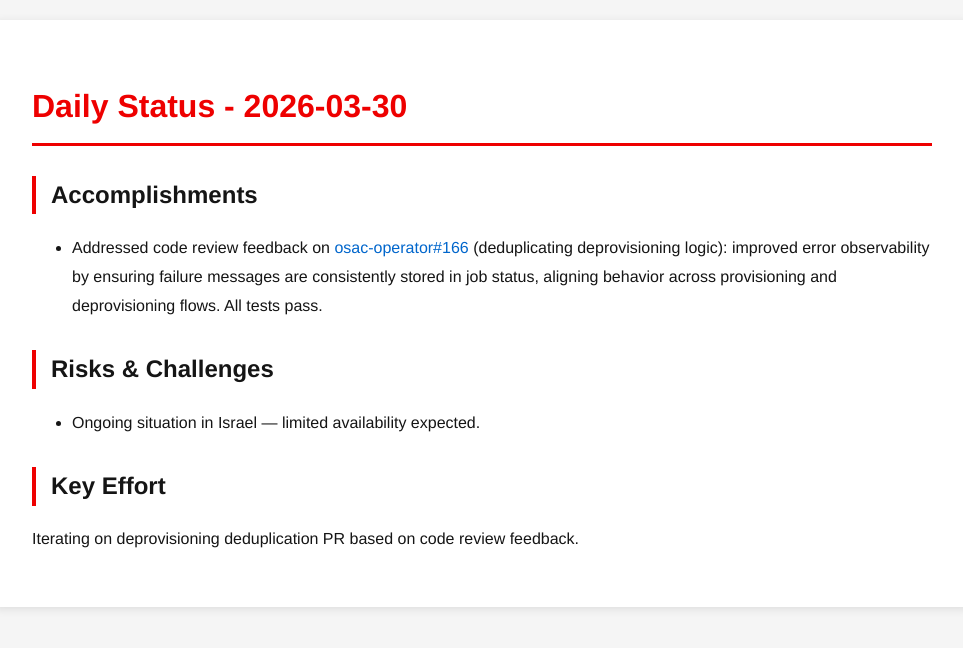
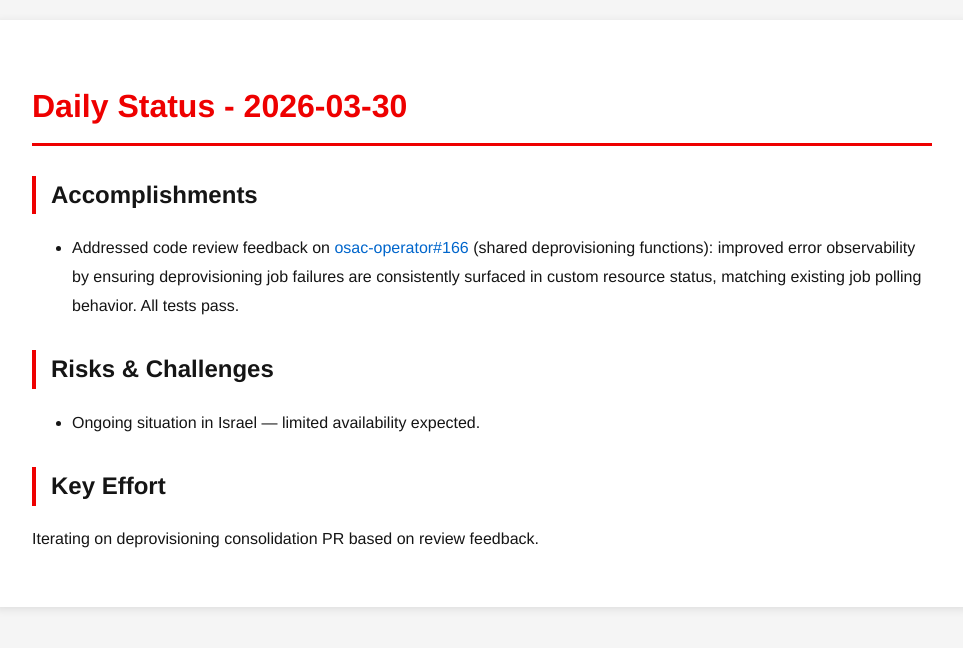
Before and after one commit to tzvatot/daily-status, a Jekyll site: the page built from 2026-03-30.md, in a window 1280 px wide. Shown: the top 648 px of the page, without its empty margins (158-1121 px from the left). Built offline with Jekyll 4.4.1, drawn with Linux system fonts in a browser that asks for light colours.

Commit message:
Daily status update - 2026-03-30

```diff
--- a/2026-03-30.md
+++ b/2026-03-30.md
@@ -7,10 +7,10 @@ date: 2026-03-30
 # Daily Status - 2026-03-30
 
 ## Accomplishments
-- Addressed code review feedback on [osac-operator#166](https://github.com/osac-project/osac-operator/pull/166) (deduplicating deprovisioning logic): improved error observability by ensuring failure messages are consistently stored in job status, aligning behavior across provisioning and deprovisioning flows. All tests pass.
+- Addressed code review feedback on [osac-operator#166](https://github.com/osac-project/osac-operator/pull/166) (shared deprovisioning functions): improved error observability by ensuring deprovisioning job failures are consistently surfaced in custom resource status, matching existing job polling behavior. All tests pass.
 
 ## Risks & Challenges
 - Ongoing situation in Israel — limited availability expected.
 
 ## Key Effort
-Iterating on deprovisioning deduplication PR based on code review feedback.
+Iterating on deprovisioning consolidation PR based on review feedback.
```
